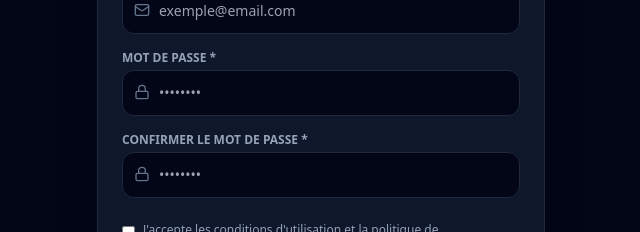
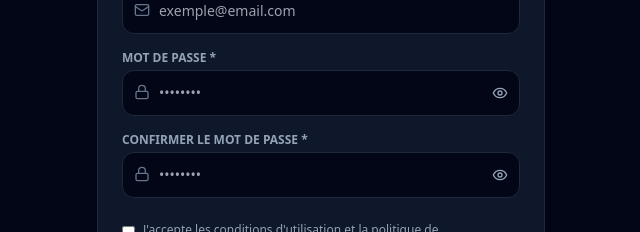
Before and after one commit to Juez34/coaching-vip, a Next.js app: page /login in a window 1280 px wide. Both pictures are taken after a click on the button "Pas encore de compte ? S'inscrire". Shown: the part 568-800 px from the top of the page, without its empty margins (319-959 px from the left). Built offline with nearby package versions, Linux system fonts and the light colour scheme; no server answers.

Commit message:
Ajoute l'affichage/masquage des mots de passe

```diff
--- a/app/login/page.js
+++ b/app/login/page.js
@@ -1,7 +1,7 @@
 "use client";
 import React, { useState } from "react";
 import { supabase } from "../../lib/supabase";
-import { Dumbbell, ArrowRight, Lock, Mail, Phone, Calendar } from "lucide-react";
+import { Dumbbell, ArrowRight, Lock, Mail, Phone, Calendar, Eye, EyeOff } from "lucide-react";
 import { useRouter } from "next/navigation";
 
 export default function Login() {
@@ -9,6 +9,8 @@ export default function Login() {
   const [email, setEmail] = useState("");
   const [password, setPassword] = useState("");
   const [confirmPassword, setConfirmPassword] = useState("");
+  const [showPassword, setShowPassword] = useState(false);
+  const [showConfirmPassword, setShowConfirmPassword] = useState(false);
   const [firstName, setFirstName] = useState("");
   const [lastName, setLastName] = useState("");
   const [phone, setPhone] = useState("");
@@ -334,13 +336,23 @@ export default function Login() {
             <div className="relative">
               <Lock className="w-4 h-4 text-slate-500 absolute left-3 top-3.5" />
               <input
-                type="password"
+                type={showPassword ? "text" : "password"}
                 placeholder="••••••••"
                 value={password}
                 onChange={(e) => setPassword(e.target.value)}
-                className="w-full bg-slate-950 border border-slate-800 rounded-xl py-3 pl-9 pr-3 text-sm text-white focus:outline-none focus:border-amber-400"
+                className="w-full bg-slate-950 border border-slate-800 rounded-xl py-3 pl-9 pr-11 text-sm text-white focus:outline-none focus:border-amber-400"
+                autoComplete={isSignUp ? "new-password" : "current-password"}
                 required
               />
+              <button
+                type="button"
+                onClick={() => setShowPassword((visible) => !visible)}
+                className="absolute right-3 top-1/2 -translate-y-1/2 text-slate-400 hover:text-amber-400 focus:outline-none focus-visible:ring-2 focus-visible:ring-amber-400 rounded"
+                aria-label={showPassword ? "Masquer le mot de passe" : "Afficher le mot de passe"}
+                aria-pressed={showPassword}
+              >
+                {showPassword ? <EyeOff className="w-4 h-4" /> : <Eye className="w-4 h-4" />}
+              </button>
             </div>
           </div>
 
@@ -350,13 +362,23 @@ export default function Login() {
               <div className="relative">
                 <Lock className="w-4 h-4 text-slate-500 absolute left-3 top-3.5" />
                 <input
-                  type="password"
+                  type={showConfirmPassword ? "text" : "password"}
                   placeholder="••••••••"
                   value={confirmPassword}
                   onChange={(e) => setConfirmPassword(e.target.value)}
-                  className="w-full bg-slate-950 border border-slate-800 rounded-xl py-3 pl-9 pr-3 text-sm text-white focus:outline-none focus:border-amber-400"
+                  className="w-full bg-slate-950 border border-slate-800 rounded-xl py-3 pl-9 pr-11 text-sm text-white focus:outline-none focus:border-amber-400"
+                  autoComplete="new-password"
                   required
                 />
+                <button
+                  type="button"
+                  onClick={() => setShowConfirmPassword((visible) => !visible)}
+                  className="absolute right-3 top-1/2 -translate-y-1/2 text-slate-400 hover:text-amber-400 focus:outline-none focus-visible:ring-2 focus-visible:ring-amber-400 rounded"
+                  aria-label={showConfirmPassword ? "Masquer la confirmation du mot de passe" : "Afficher la confirmation du mot de passe"}
+                  aria-pressed={showConfirmPassword}
+                >
+                  {showConfirmPassword ? <EyeOff className="w-4 h-4" /> : <Eye className="w-4 h-4" />}
+                </button>
               </div>
             </div>
           )}
```
